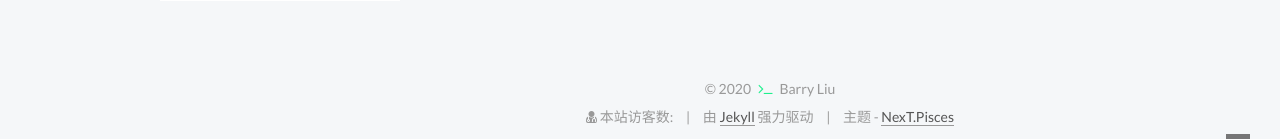
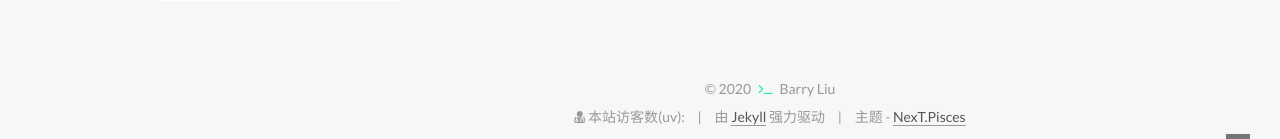
Before and after one commit to lzhbhlrPython/Myblog-tech-src, a Jekyll site: the page built from index.html, in a window 1280 px wide. Shown: the part 842-981 px from the top of the page. Built offline with Jekyll 4.4.1, drawn with Linux system fonts in a browser that asks for light colours; the list of posts is cut into pages by our own code; comment, search, counter and statistics services are not loaded.

Commit message:
Upgrade Now

```diff
--- a/_includes/_partials/footer.html
+++ b/_includes/_partials/footer.html
@@ -9,7 +9,7 @@
 </div>
 
 {% if site.copyright %}
-<div class="powered-by"> <i class="fa fa-user-md"></i><span id="busuanzi_container_site_uv"> 本站访客数:<span id="busuanzi_value_site_uv"></span> </span>
+<div class="powered-by"> <i class="fa fa-user-md"></i><span id="busuanzi_container_site_uv"> 本站访客数(uv):<span id="busuanzi_value_site_uv"></span> </span>
 </div>
 <div class="powered-by">
     {{ __.footer.powered | replace: '%s', '<a class="theme-link" href="https://jekyllrb.com">Jekyll</a>') }}
```
